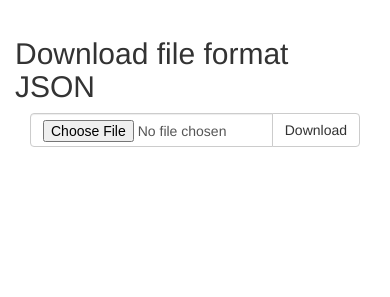
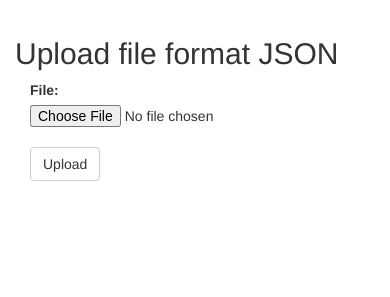
Before and after one commit to Tyapkin/dcod, a Django app: a page that uses templates/base.html in a window 390 px wide. Shown: the part 55-352 px from the top of the page. Run offline with Django 3.2, Linux system fonts and the light colour scheme; some libraries are stand-ins or nearby versions.

Commit message:
Parsing done

```diff
--- a/main/settings.py
+++ b/main/settings.py
@@ -127,3 +127,5 @@ STATICFILES_DIRS = [
     os.path.abspath(os.path.join(BASE_DIR, 'assets')),
 ]
 STATIC_ROOT = os.path.abspath(os.path.join(BASE_DIR, 'staticfiles'))
+MEDIA_URL = '/media/'
+MEDIA_ROOT = os.path.abspath(os.path.join(BASE_DIR, 'media'))
--- a/main/urls.py
+++ b/main/urls.py
@@ -18,6 +18,7 @@ from django.contrib import admin
 
 urlpatterns = [
     url(r'^$', 'structures.views.index', name='index'),
-    url(r'^download-json/$', 'structures.views.form_download', name='download'),
+    url(r'^download-json/$', 'structures.views.form_upload', name='upload'),
+    url(r'^success/$', 'structures.views.success', name='success'),
     url(r'^admin/', admin.site.urls),
 ]
--- /dev/null
+++ b/structures/forms.py
@@ -0,0 +1,5 @@
+from django import forms
+
+
+class UploadJsonForm(forms.Form):
+    file = forms.FileField()
--- a/structures/templates/structures/load_form.html
+++ /dev/null
@@ -1,21 +0,0 @@
-{% extends "base.html" %}
-
-{% block meta_title %}Form to download the file JSON{% endblock %}
-
-{% block content %}
-    <div class="row">
-        <div class="col-md-12">
-            <h2>Download file format JSON</h2>
-            <div class="col-md-6 col-md-offset-3">
-                <form action="#" method="post" enctype="multipart/form-data">{% csrf_token %}
-                    <div class="input-group">
-                        <input type="file" name="json-file" class="form-control">
-                        <span class="input-group-btn">
-                            <button class="btn btn-default" type="submit">Download</button>
-                        </span>
-                    </div>
-                </form>
-            </div>
-        </div>
-    </div>
-{% endblock %}
--- /dev/null
+++ b/structures/templates/structures/upload_form.html
@@ -0,0 +1,20 @@
+{% extends "base.html" %}
+
+{% block meta_title %}Form to upload the file JSON{% endblock %}
+
+{% block content %}
+    <div class="row">
+        <div class="col-md-12">
+            <h2>Upload file format JSON</h2>
+            <div class="col-md-6 col-md-offset-3">
+                <form action="{% url 'upload' %}" method="post" enctype="multipart/form-data">{% csrf_token %}
+                    <div class="input-group">
+                        {{ form }}
+                        <br>
+                        <button class="btn btn-default" type="submit">Upload</button>
+                    </div>
+                </form>
+            </div>
+        </div>
+    </div>
+{% endblock %}
--- a/structures/views.py
+++ b/structures/views.py
@@ -1,7 +1,22 @@
 from django.shortcuts import render
+from django.http import HttpResponseRedirect
+from django.core.urlresolvers import reverse
+
+from .forms import UploadJsonForm
+from .utils import handle_uploaded_file
 
 def index(request):
     return render(request, 'structures/index.html', {})
 
-def form_download(request):
-    return render(request, 'structures/load_form.html', {})
+def form_upload(request):
+    form = UploadJsonForm(request.POST, request.FILES or None)
+
+    if form.is_valid():
+        handle_uploaded_file(request.FILES['file'])
+        return HttpResponseRedirect(reverse('success'))
+    else:
+        form = UploadJsonForm()
+    return render(request, 'structures/upload_form.html', {'form': form})
+
+def success(request):
+    return HttpResponseRedirect(reverse('upload'))
--- a/templates/base.html
+++ b/templates/base.html
@@ -33,7 +33,7 @@
         <!-- Collect the nav links, forms, and other content for toggling -->
         <div class="collapse navbar-collapse" id="bs-example-navbar-collapse-1">
             <ul class="nav navbar-nav">
-                <li><a href="{% url 'download' %}">Load JSON</a></li>
+                <li><a href="{% url 'upload' %}">Load JSON</a></li>
             </ul>
 
             <ul class="nav navbar-nav navbar-right">
```
Also changed, not shown: structures/utils.py (added, +20 -0 lines), 1 other file.
